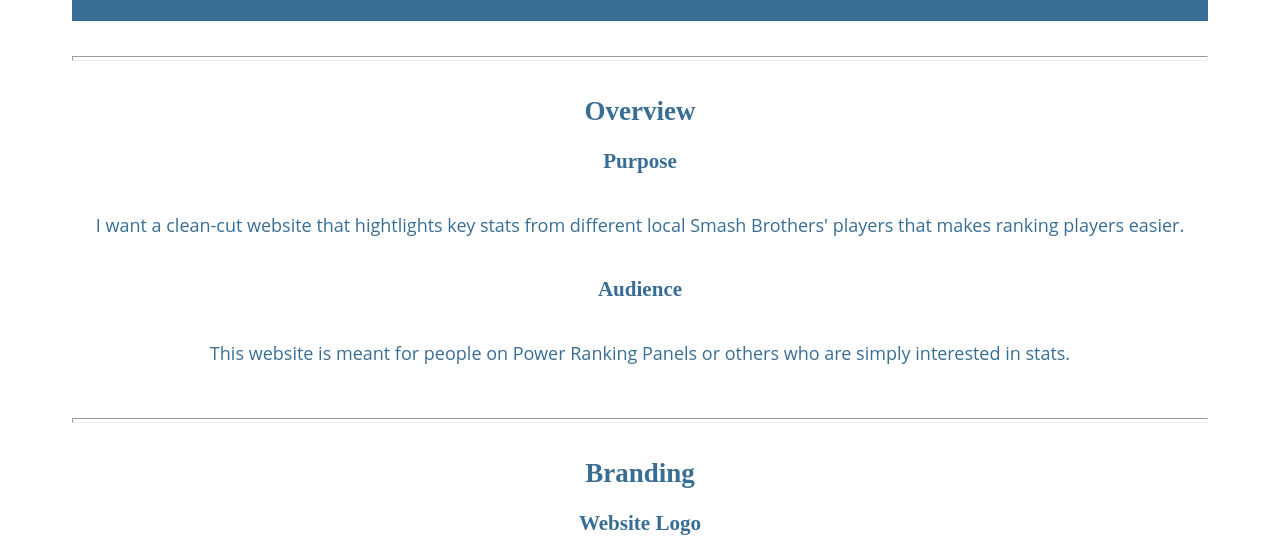
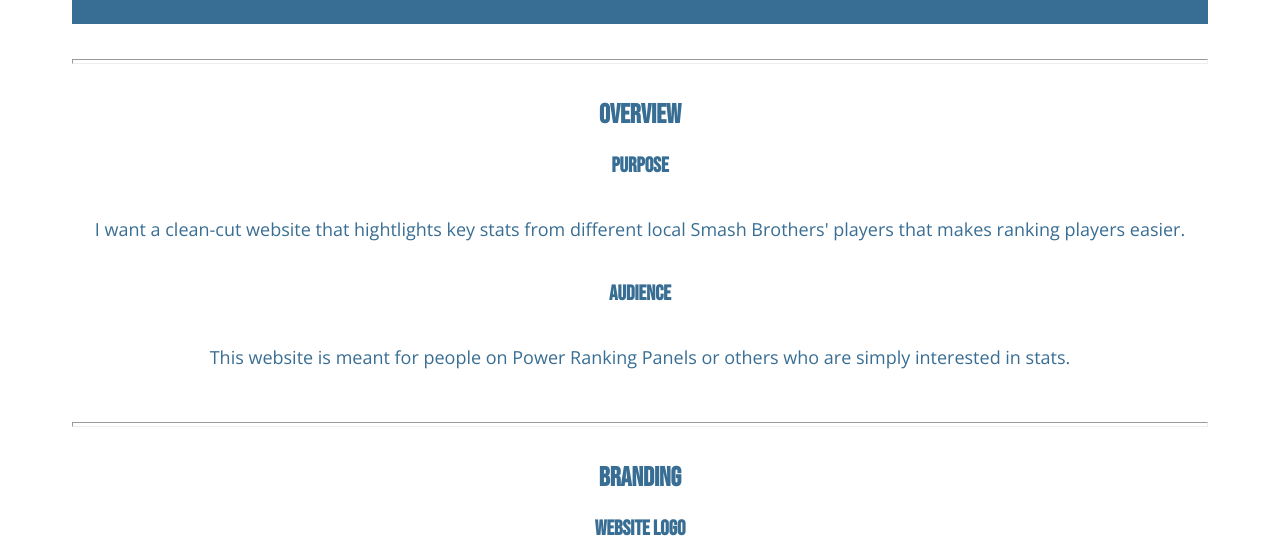
Before and after one commit to AlexPerazzo/WDD130, a plain HTML site: page smashstats/site-plan.html in a window 1280 px wide. Shown: the part 284-835 px from the top of the page. Drawn offline with nearby package versions, Linux system fonts and the light colour scheme.

Commit message:
Fixed font import

```diff
--- a/smashstats/styles/site-plan.css
+++ b/smashstats/styles/site-plan.css
@@ -2,7 +2,7 @@
 Any spaces in your font name should be replaced with a +.
 Fonts are separated by a | */
 /* @import url('https://fonts.googleapis.com/css?family=IM+Fell+French+Canon+SC|Lato'); */
-@import url('https://fonts.googleapis.com/css2?family=Amatic+SC:wght@700&family=Inter&display=swap');
+@import url('https://fonts.googleapis.com/css2?family=Bebas+Neue&family=Open+Sans:wght@300;400&display=swap');
 
 
 :root {
```
